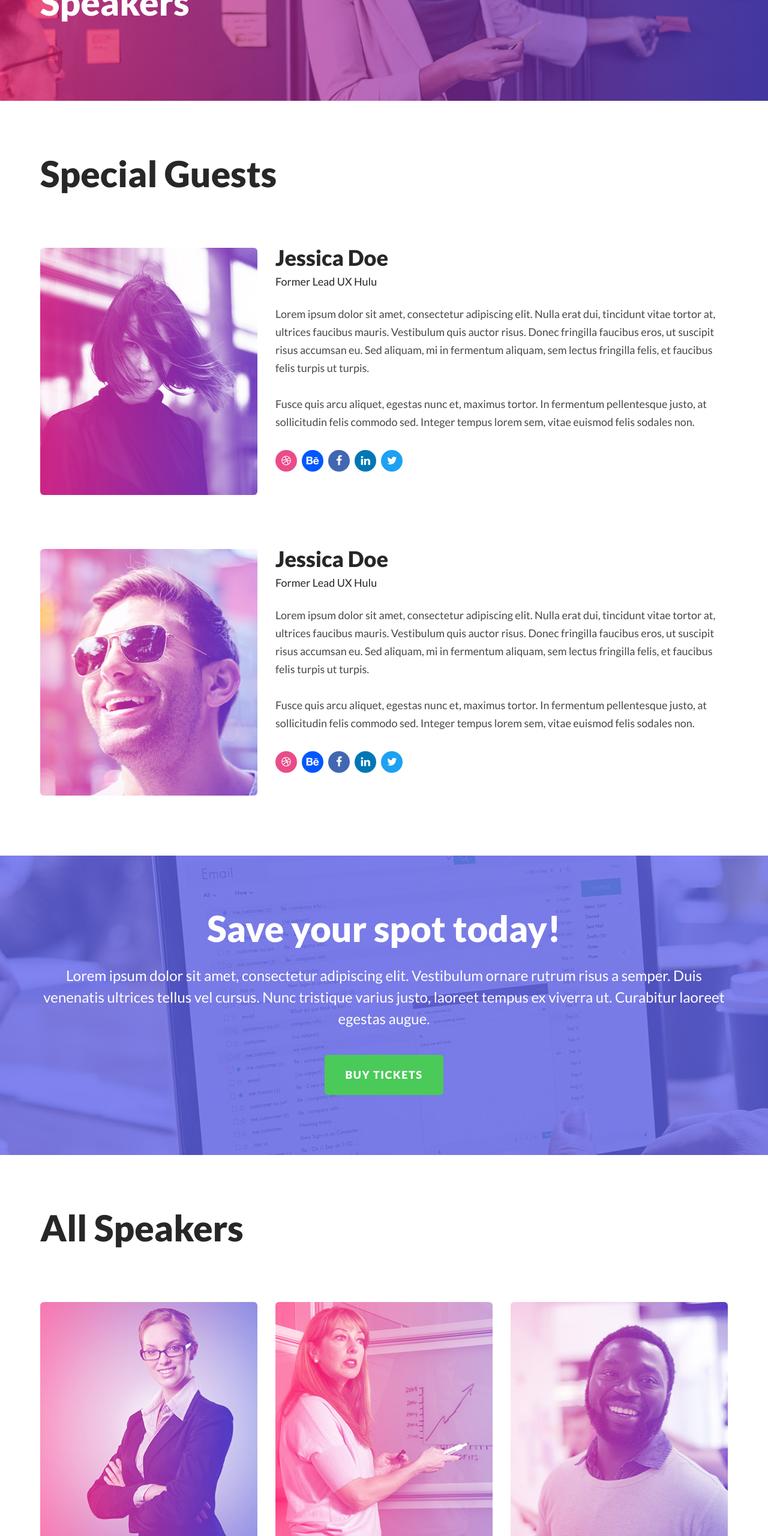
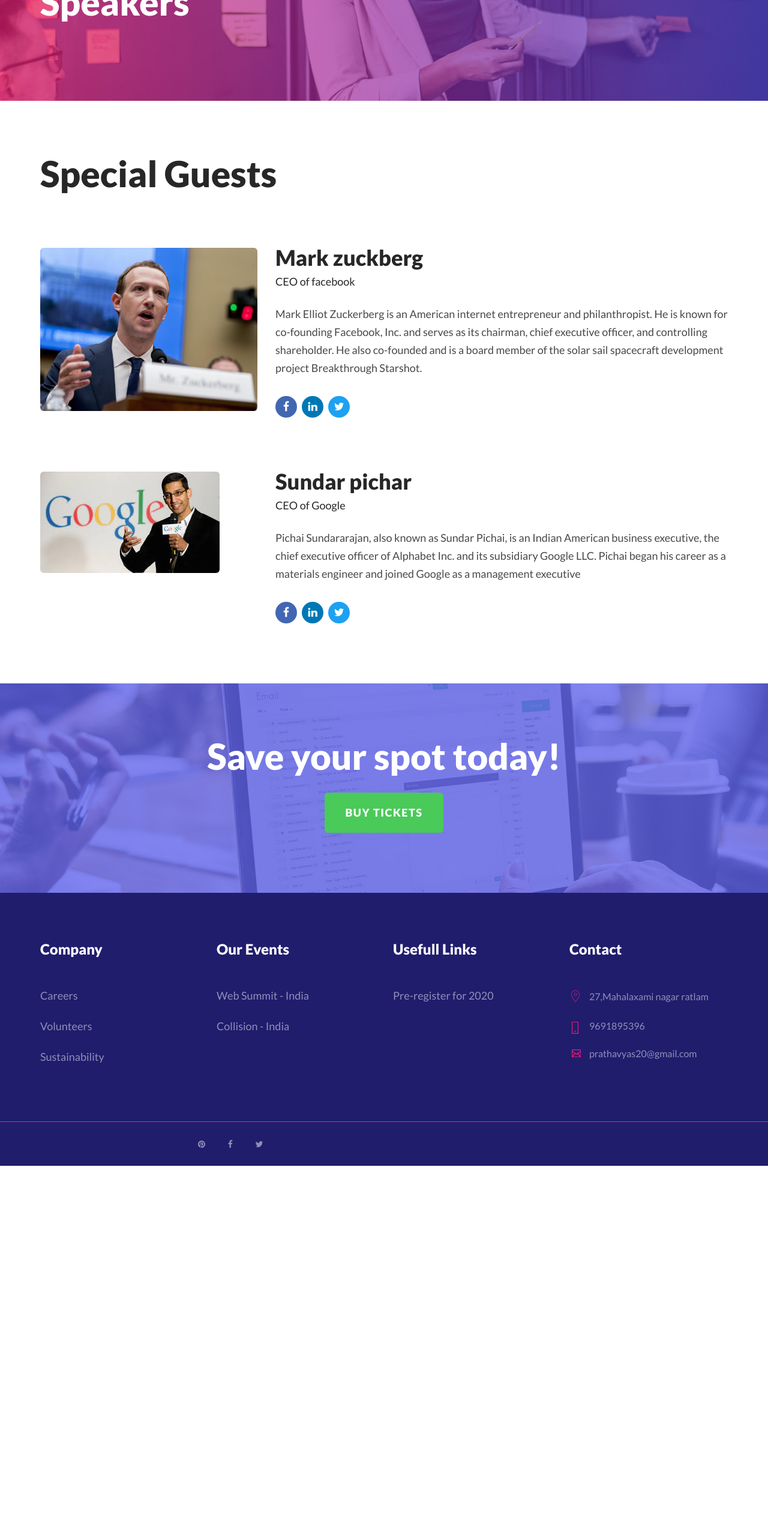
Before and after one commit to pratha9/fame-internship-task, a plain HTML site: page speakers.html in a window 1280 px wide. Shown: the part 240-2800 px from the top of the page at 60% size. After the commit the page ends 2183 px from the top, so only its background shows below. Drawn offline with Linux system fonts and the light colour scheme.

Commit message:
added speakers file

```diff
--- a/speakers.html
+++ b/speakers.html
@@ -43,7 +43,6 @@
                                         <li><a href="./index.html">Home</a></li>
                                         <li><a class="active" href="./speakers.html">Speakers</a></li>
                                         <li><a href="./tickets.html">Tickets</a></li>
-                                        <li><a href="./blog.html">Blog</a></li>
                                         <li><a href="./contact.html">Contact</a></li>
                                     </ul>
                                 </nav>
@@ -52,8 +51,6 @@
                                 <a href="#"><i class="fa fa-pinterest"></i></a>
                                 <a href="#"><i class="fa fa-facebook"></i></a>
                                 <a href="#"><i class="fa fa-twitter"></i></a>
-                                <a href="#"><i class="fa fa-dribbble"></i></a>
-                                <a href="#"><i class="fa fa-behance"></i></a>
                                 <a href="#" class="search-btn search-trigger"><i class="fa fa-search"></i></a>
                             </div>
                         </div>
@@ -109,22 +106,18 @@
             <div class="row pb-90">
                 <div class="col-xl-4 col-lg-5">
                     <div class="guest-img">
-                        <img src="img/speakers/guest-1.jpg" alt="">
+                        <img src="img/mark.jpg" alt="">
                     </div>
                 </div>
                 <div class="col-xl-8 col-lg-7">
                     <div class="guest-info">
-                        <h2>Jessica Doe <span>Former Lead UX Hulu</span></h2>
-                        <p class="long-text">Lorem ipsum dolor sit amet, consectetur adipiscing elit. Nulla erat dui,
-                            tincidunt vitae tortor at, ultrices faucibus mauris. Vestibulum quis auctor risus. Donec
-                            fringilla faucibus eros, ut suscipit risus accumsan eu. Sed aliquam, mi in fermentum
-                            aliquam, sem lectus fringilla felis, et faucibus felis turpis ut turpis. </p>
-                        <p>Fusce quis arcu aliquet, egestas nunc et, maximus tortor. In fermentum pellentesque justo, at
-                            sollicitudin felis commodo sed. Integer tempus lorem sem, vitae euismod felis sodales non.
+                        <h2>Mark zuckberg <span>CEO of facebook</span></h2>
+                        <p class="long-text">Mark Elliot Zuckerberg is an American internet entrepreneur and philanthropist.
+						He is known for co-founding Facebook, Inc. and serves as its chairman, chief executive officer, and controlling shareholder.
+						He also co-founded and is a board member of the solar sail spacecraft development project Breakthrough Starshot.
                         </p>
                         <div class="guest-links">
-                            <a href="#"><i class="fa fa-dribbble"></i></a>
-                            <a href="#" class="behance"><i class="fa fa-behance"></i></a>
+
                             <a href="#" class="facebook"><i class="fa fa-facebook"></i></a>
                             <a href="#" class="linkedin"><i class="fa fa-linkedin"></i></a>
                             <a href="#" class="twitter"><i class="fa fa-twitter"></i></a>
@@ -135,22 +128,17 @@
             <div class="row">
                 <div class="col-xl-4 col-lg-5">
                     <div class="guest-img">
-                        <img src="img/speakers/guest-2.jpg" alt="">
+                        <img src="img/sunder.jpg" alt="">
                     </div>
                 </div>
                 <div class="col-xl-8 col-lg-7">
                     <div class="guest-info">
-                        <h2>Jessica Doe <span>Former Lead UX Hulu</span></h2>
-                        <p class="long-text">Lorem ipsum dolor sit amet, consectetur adipiscing elit. Nulla erat dui,
-                            tincidunt vitae tortor at, ultrices faucibus mauris. Vestibulum quis auctor risus. Donec
-                            fringilla faucibus eros, ut suscipit risus accumsan eu. Sed aliquam, mi in fermentum
-                            aliquam, sem lectus fringilla felis, et faucibus felis turpis ut turpis. </p>
-                        <p>Fusce quis arcu aliquet, egestas nunc et, maximus tortor. In fermentum pellentesque justo, at
-                            sollicitudin felis commodo sed. Integer tempus lorem sem, vitae euismod felis sodales non.
+                        <h2>Sundar pichar <span>CEO of Google</span></h2>
+                        <p class="long-text">Pichai Sundararajan, also known as Sundar Pichai, is an Indian American business executive,
+						the chief executive officer of Alphabet Inc. and its subsidiary Google LLC.
+						Pichai began his career as a materials engineer and joined Google as a management executive
                         </p>
                         <div class="guest-links">
-                            <a href="#"><i class="fa fa-dribbble"></i></a>
-                            <a href="#" class="behance"><i class="fa fa-behance"></i></a>
                             <a href="#" class="facebook"><i class="fa fa-facebook"></i></a>
                             <a href="#" class="linkedin"><i class="fa fa-linkedin"></i></a>
                             <a href="#" class="twitter"><i class="fa fa-twitter"></i></a>
@@ -171,9 +159,6 @@
                         <div class="section-title">
                             <h2>Save your spot today!</h2>
                         </div>
-                        <p>Lorem ipsum dolor sit amet, consectetur adipiscing elit. Vestibulum ornare rutrum risus a
-                            semper. Duis venenatis ultrices tellus vel cursus. Nunc tristique varius justo, laoreet
-                            tempus ex viverra ut. Curabitur laoreet egestas augue. </p>
                         <a href="#" class="primary-btn buy-tickets">Buy Tickets</a>
                     </div>
                 </div>
@@ -182,80 +167,7 @@
     </section>
     <!-- Call To End -->
 
-    <!-- Speaker Section Begin -->
-    <section class="speaker-section spad speaker-all">
-        <div class="container">
-            <div class="row">
-                <div class="col-lg-12">
-                    <div class="section-title">
-                        <h2>All Speakers</h2>
-                    </div>
-                </div>
-            </div>
-            <div class="row">
-                <div class="col-lg-4 col-md-6">
-                    <div class="speakers-about">
-                        <div class="speaker-img">
-                            <img src="img/speaker-1.jpg" alt="">
-                        </div>
-                        <div class="speaker-text">
-                            <h3>Jessica Doe <span>Former Lead UX Hulu</span></h3>
-                        </div>
-                    </div>
-                </div>
-                <div class="col-lg-4 col-md-6">
-                    <div class="speakers-about">
-                        <div class="speaker-img">
-                            <img src="img/speaker-2.jpg" alt="">
-                        </div>
-                        <div class="speaker-text">
-                            <h3>Samatha Doe <span>Financial Consultant</span></h3>
-                        </div>
-                    </div>
-                </div>
-                <div class="col-lg-4 col-md-6">
-                    <div class="speakers-about">
-                        <div class="speaker-img">
-                            <img src="img/speaker-3.jpg" alt="">
-                        </div>
-                        <div class="speaker-text">
-                            <h3>Jessica Doe <span>Entrepreneur</span></h3>
-                        </div>
-                    </div>
-                </div>
-                <div class="col-lg-4 col-md-6">
-                    <div class="speakers-about">
-                        <div class="speaker-img">
-                            <img src="img/speaker-4.jpg" alt="">
-                        </div>
-                        <div class="speaker-text">
-                            <h3>Jessica Doe <span>Entrepreneur</span></h3>
-                        </div>
-                    </div>
-                </div>
-                <div class="col-lg-4 col-md-6">
-                    <div class="speakers-about">
-                        <div class="speaker-img">
-                            <img src="img/speaker-5.jpg" alt="">
-                        </div>
-                        <div class="speaker-text">
-                            <h3>Jessica Doe <span>Entrepreneur</span></h3>
-                        </div>
-                    </div>
-                </div>
-                <div class="col-lg-4 col-md-6">
-                    <div class="speakers-about">
-                        <div class="speaker-img">
-                            <img src="img/speaker-6.jpg" alt="">
-                        </div>
-                        <div class="speaker-text">
-                            <h3>Jessica Doe <span>Entrepreneur</span></h3>
-                        </div>
-                    </div>
-                </div>
-            </div>
-        </div>
-    </section>
+
     <!-- Speaker Section End -->
 
     <!-- Footer Begin -->
@@ -276,10 +188,9 @@
                     <div class="event-widget">
                         <h4>Our Events</h4>
                         <ul>
-                            <li>Web Summit - Rome</li>
-                            <li>Collision - Madrid</li>
-                            <li>RISE - Hong Kong</li>
-                            <li>MoneyConf - Bucharest</li>
+                            <li>Web Summit - India</li>
+                            <li>Collision - India</li>
+
                         </ul>
                     </div>
                 </div>
@@ -287,10 +198,8 @@
                     <div class="links-widget">
                         <h4>Usefull Links</h4>
                         <ul>
-                            <li>Pre-register for 2019</li>
-                            <li>News</li>
-                            <li>Support centre</li>
-                            <li>Accessibility policy</li>
+                            <li>Pre-register for 2020</li>
+
                         </ul>
                     </div>
                 </div>
@@ -298,10 +207,10 @@
                     <div class="contact-widget">
                         <h4>Contact</h4>
                         <ul>
-                            <li><i class="flaticon-placeholder-3"></i> <span>4127 Raoul Wallenber4127 Raoul Wallen berg
-                                    Place</span></li>
-                            <li><img src="img/phone.png" alt=""> <span>203-808-8613</span></li>
-                            <li><img src="img/envelop.png" alt=""> <span>hello@youremail.com</span></li>
+                            <li><i class="flaticon-placeholder-3"></i> <span>27,Mahalaxami nagar ratlam
+                                    </span></li>
+                            <li><img src="img/phone.png" alt=""> <span>9691895396</span></li>
+                            <li><img src="img/envelop.png" alt=""> <span>prathavyas20@gmail.com</span></li>
                         </ul>
                     </div>
                 </div>
@@ -312,18 +221,13 @@
                 <div class="row">
                     <div class="col-lg-12">
                         <div class="copyright-text">
-                            <div class="copyright"><!-- Link back to Colorlib can't be removed. Template is licensed under CC BY 3.0. -->
-Copyright &copy;<script>document.write(new Date().getFullYear());</script> All rights reserved | This template is made with <i class="fa fa-heart-o" aria-hidden="true"></i> by <a href="https://colorlib.com" target="_blank">Colorlib</a>
-<!-- Link back to Colorlib can't be removed. Template is licensed under CC BY 3.0. --></div>
+                            <div class="copyright">
                             <div class="footer-social">
                                 <a href="#"><i class="fa fa-pinterest"></i></a>
                                 <a href="#"><i class="fa fa-facebook"></i></a>
                                 <a href="#"><i class="fa fa-twitter"></i></a>
-                                <a href="#"><i class="fa fa-dribbble"></i></a>
-                                <a href="#"><i class="fa fa-behance"></i></a>
-                            </div>
-                            <div class="term">Terms and Conditions</div>
-                        </div>
+                               </div>
+							</div>
                     </div>
                 </div>
             </div>
```
